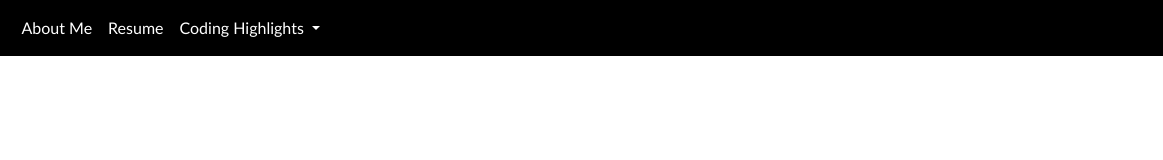
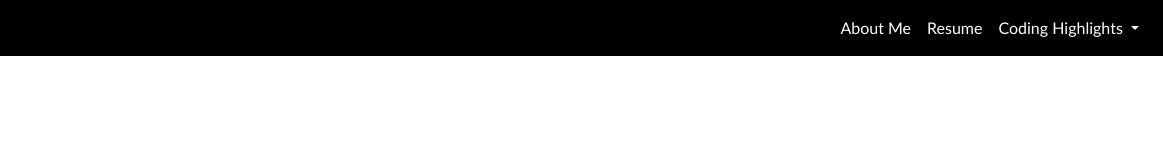
Before and after one commit to gamem001/gamem001.github.io, a plain HTML site: page index.html in a window 1280 px wide. Shown: the full height of the page, 117-1280 px from the left. Drawn offline with nearby package versions, Linux system fonts and the light colour scheme.

Commit message:
change nav-bar

```diff
--- a/index.html
+++ b/index.html
@@ -20,7 +20,7 @@
     </button>
 
     <div class="collapse navbar-collapse" id="navbarSupportedContent">
-        <ul class="navbar-nav navbar-right">
+        <ul class="navbar-nav ml-auto">
         <li class="nav-item">
             <a class="nav-link" href="about.html">About Me<span class="sr-only"></span></a>
         </li>
```
